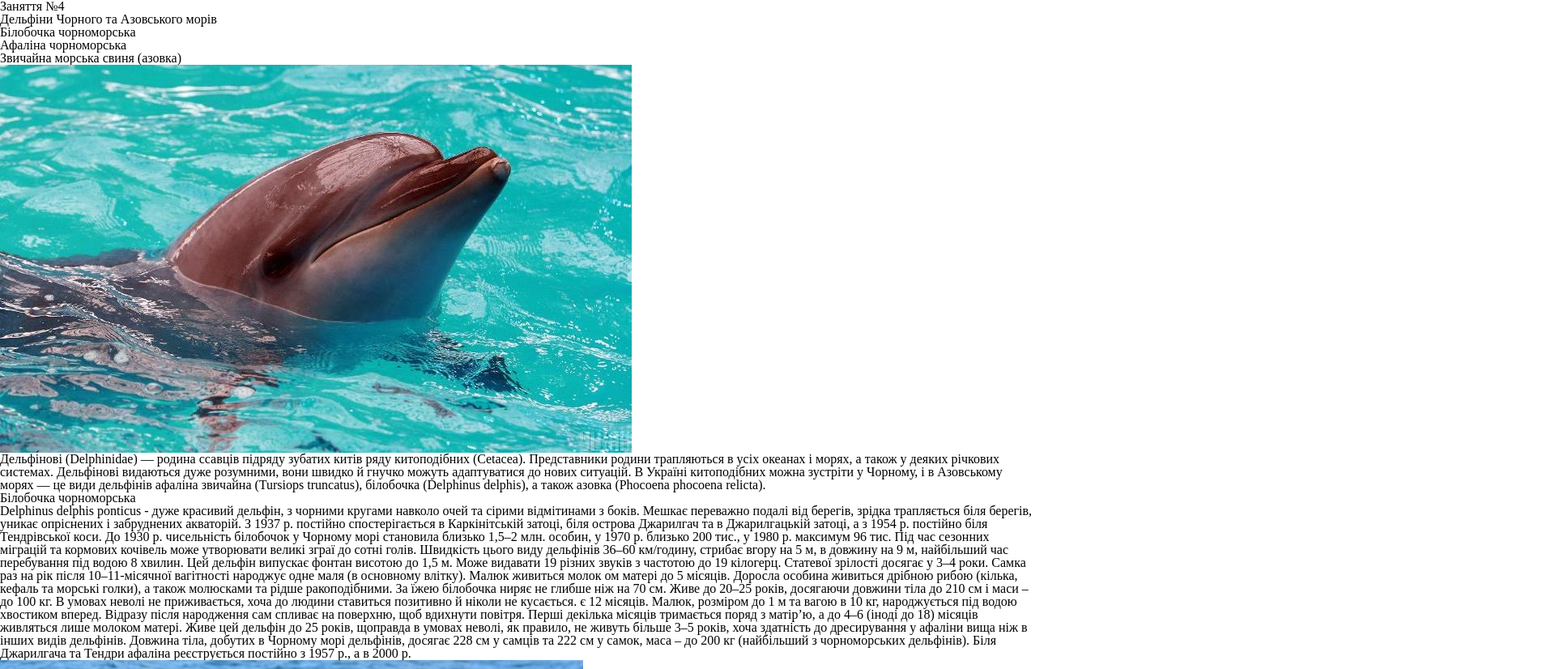
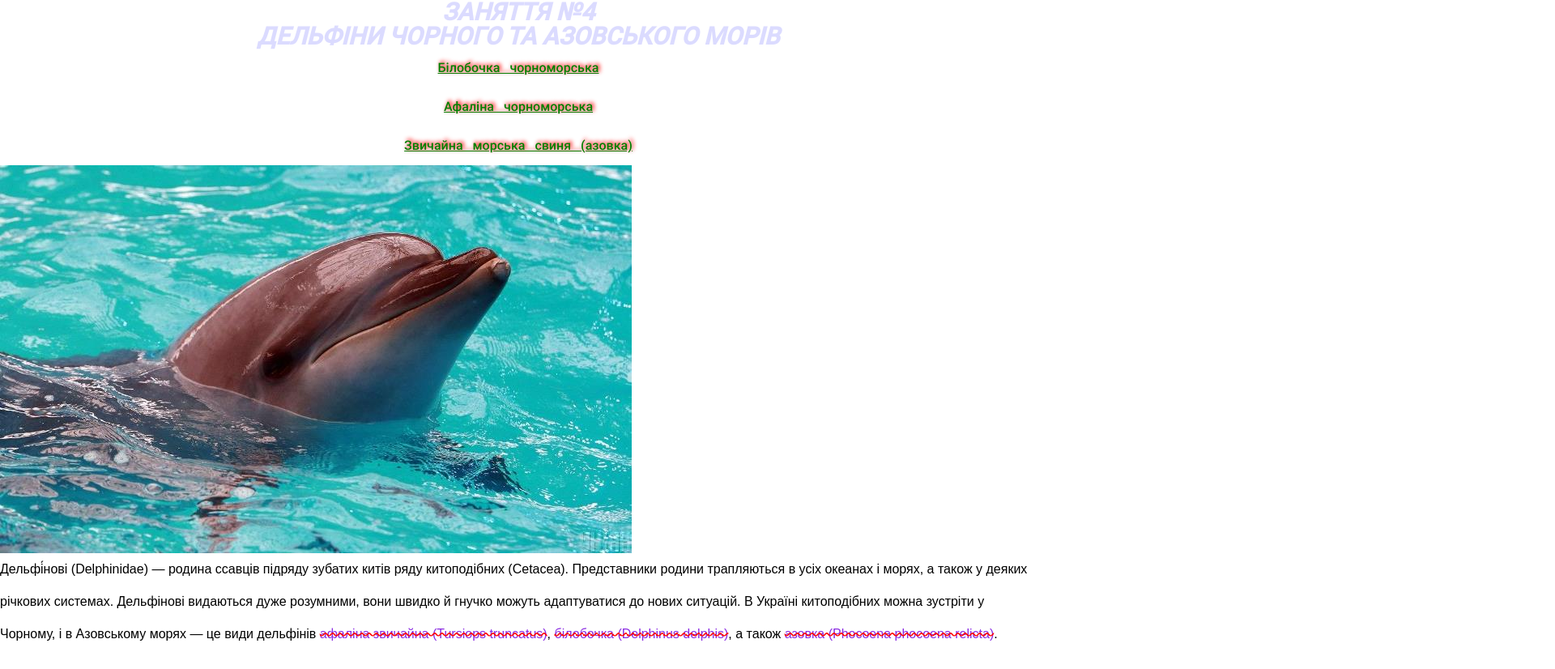
Before and after one commit to AleksButk/lessons, a plain HTML site: page lesson_04/index.html in a window 1280 px wide. Shown: the top 826 px of the page at 81% size, 1920 px wide, since content can reach past the window. Drawn offline with Linux system fonts and the light colour scheme.

Commit message:
Add files via upload

```diff
--- /dev/null
+++ b/lesson_04/css/fonts.css
@@ -0,0 +1,23 @@
+font-face {
+    font-family: 'Roboto';
+    src: url('../fonts/Roboto-Black.woff2') format('woff2');
+    font-weight: 900;
+    font-style: normal;
+    font-display: swap;
+}
+
+@font-face {
+    font-family: 'Roboto';
+    src: url('../fonts/Roboto-Medium.woff2') format('woff2');
+    font-weight: 500;
+    font-style: normal;
+    font-display: swap;
+}
+
+@font-face {
+    font-family: 'Roboto';
+    src: url('../fonts/Roboto-Regular.woff2') format('woff2');
+    font-weight: normal;
+    font-style: normal;
+    font-display: swap;
+}
--- a/lesson_04/css/style.css
+++ b/lesson_04/css/style.css
@@ -1,5 +1,60 @@
+/*google fonts*/
+@import url('https://fonts.googleapis.com/css2?family=Work+Sans:wght@500&display=swap');
+@import url('https://fonts.googleapis.com/css2?family=Work+Sans:wght@600&display=swap');
+@import url('https://fonts.googleapis.com/css2?family=Work+Sans&display=swap');
+/*plugin*/
+@import url("https://fonts.googleapis.com/css?family=DM+Sans:regular,500,700&display=swap");
+
 @import url("rezet.css");
-
-.bug {
+@import url("fonts.css");
+body{
+    font-family: "dm+Sans", sans-serif;
+    font-weight:400;
+}
+.title {
+    text-align: center;
+    font-family: "work+sans", sans-serif;
+    font-style: oblique;
+    font-size: 20px;
+    font-weight: 600;
+    color: brown;
+    text-transform: uppercase;
+    letter-spacing: 10px;
+    text-decoration: underline;
+    line-height: 5;
+}
+header{
+    font-family: "roboto", sans-serif;
+    font-weight: 500;
+    text-align: center;
+   }
+.headline-title {
+    color: rgba(0, 0, 255, 0.141);
+    font-size: 30px;
+    font-weight: 900;
+    text-transform: uppercase;
+    font-style: italic;
+}
+a {
+    text-decoration: underline;
+    color: green;
+    text-shadow: 2px -2px 5px red;
+    line-height: 3;
+    word-spacing: 8px;
+}
+.text-basis{
+    line-height: 2.5;
+}
+.name{
+    text-decoration:line-through;
+    color: blueviolet;
+    text-decoration-color: red;
+    text-decoration-style: wavy;
+}
+.text{
+    white-space: nowrap;
+    line-height: 2;
+}
+.final{
     text-align: center;
 }
--- /dev/null
+++ b/lesson_04/fonts/stylesheet.css
@@ -0,0 +1,23 @@
+@font-face {
+    font-family: 'Roboto';
+    src: url('Roboto-Black.woff2') format('woff2');
+    font-weight: 900;
+    font-style: normal;
+    font-display: swap;
+}
+
+@font-face {
+    font-family: 'Roboto';
+    src: url('Roboto-Medium.woff2') format('woff2');
+    font-weight: 500;
+    font-style: normal;
+    font-display: swap;
+}
+
+@font-face {
+    font-family: 'Roboto';
+    src: url('Roboto-Regular.woff2') format('woff2');
+    font-weight: normal;
+    font-style: normal;
+    font-display: swap;
+}
--- a/lesson_04/index.html
+++ b/lesson_04/index.html
@@ -11,13 +11,10 @@
 <body>
     <header>
         <div class="headline">
-        <h1 class="headline">
-            Заняття №4
+        <h1 class="headline-title">
+            Заняття №4<br> Дельфіни Чорного та Азовського морів
         </h1>
-        <p class="content ">
-            Дельфіни Чорного та Азовського морів
-        </p>
-        <ol class="list">
+                <ol class="list">
             <li class="item">
                 <a href="#bilob">Білобочка чорноморська</a>
             </li>
@@ -38,9 +35,9 @@
                 Представники родини трапляються в усіх океанах і морях, а також у деяких річкових системах. Дельфінові
                 видаються дуже
                 розумними, вони швидко й гнучко можуть адаптуватися до нових ситуацій.
-                В Україні китоподібних можна зустріти у Чорному, і в Азовському морях — це види дельфінів афаліна
-                звичайна (Tursiops truncatus), білобочка (Delphinus delphis), а також азовка (Phocoena phocoena
-                relicta).
+                В Україні китоподібних можна зустріти у Чорному, і в Азовському морях — це види дельфінів <span class="name">афаліна
+                звичайна (Tursiops truncatus)</span>, <span class="name">білобочка (Delphinus delphis)</span>, а також <span class="name">азовка (Phocoena phocoena
+                relicta)</span>.
             </p>
             <div class="box">
                 <h2 id="bilob" class="title">
@@ -128,8 +125,8 @@
 
     </main>
     <footer>
-        Інформацію для статті взято з інтернету
-
+        <p class="final">Інформацію для статті взято з інтернету
+        </p>
     </footer>
 </body>
 
```
Also changed, not shown: lesson_04/fonts/Roboto-Black.woff2 (added), lesson_04/fonts/Roboto-Medium.woff2 (added), lesson_04/fonts/Roboto-Regular.woff2 (added).
